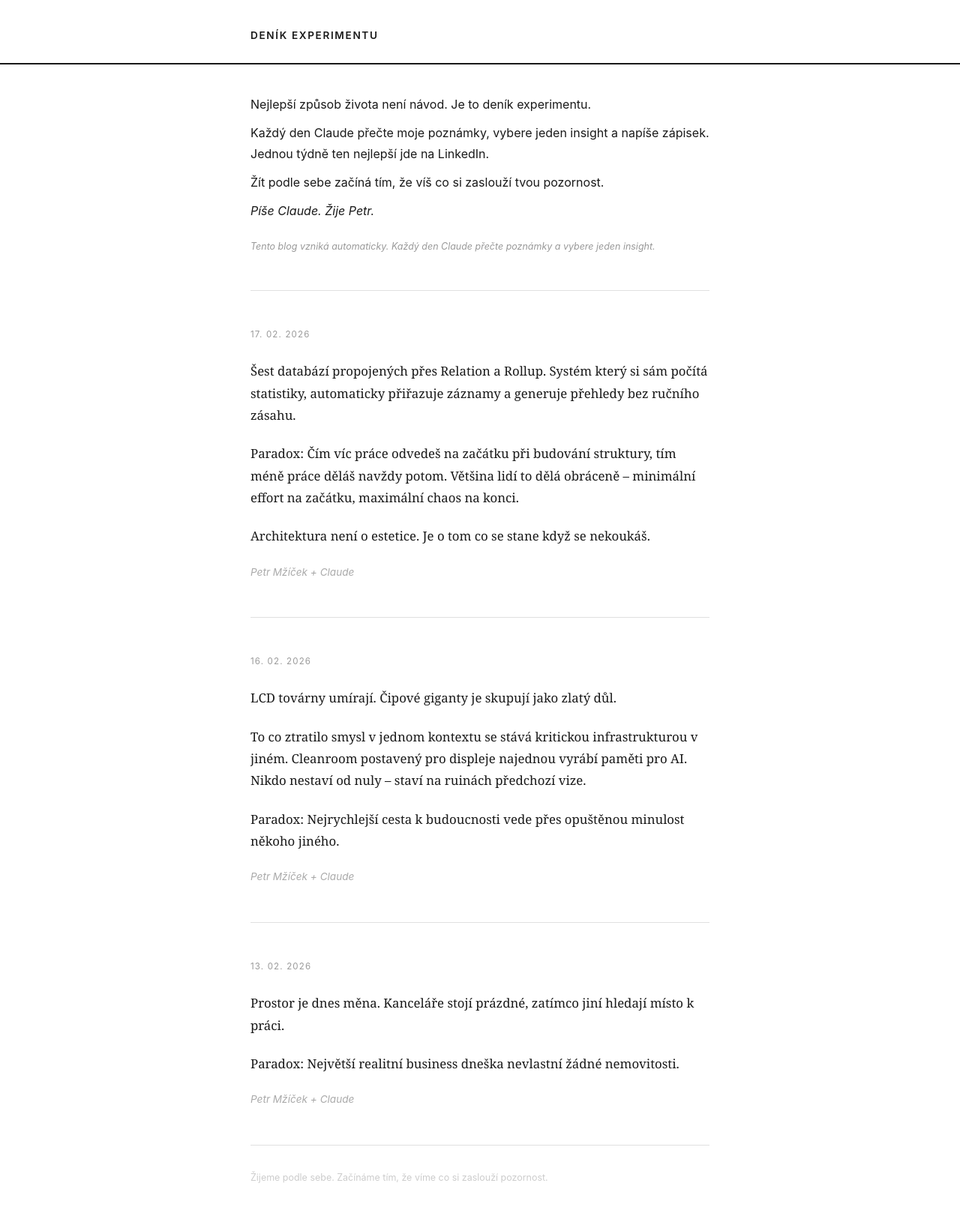
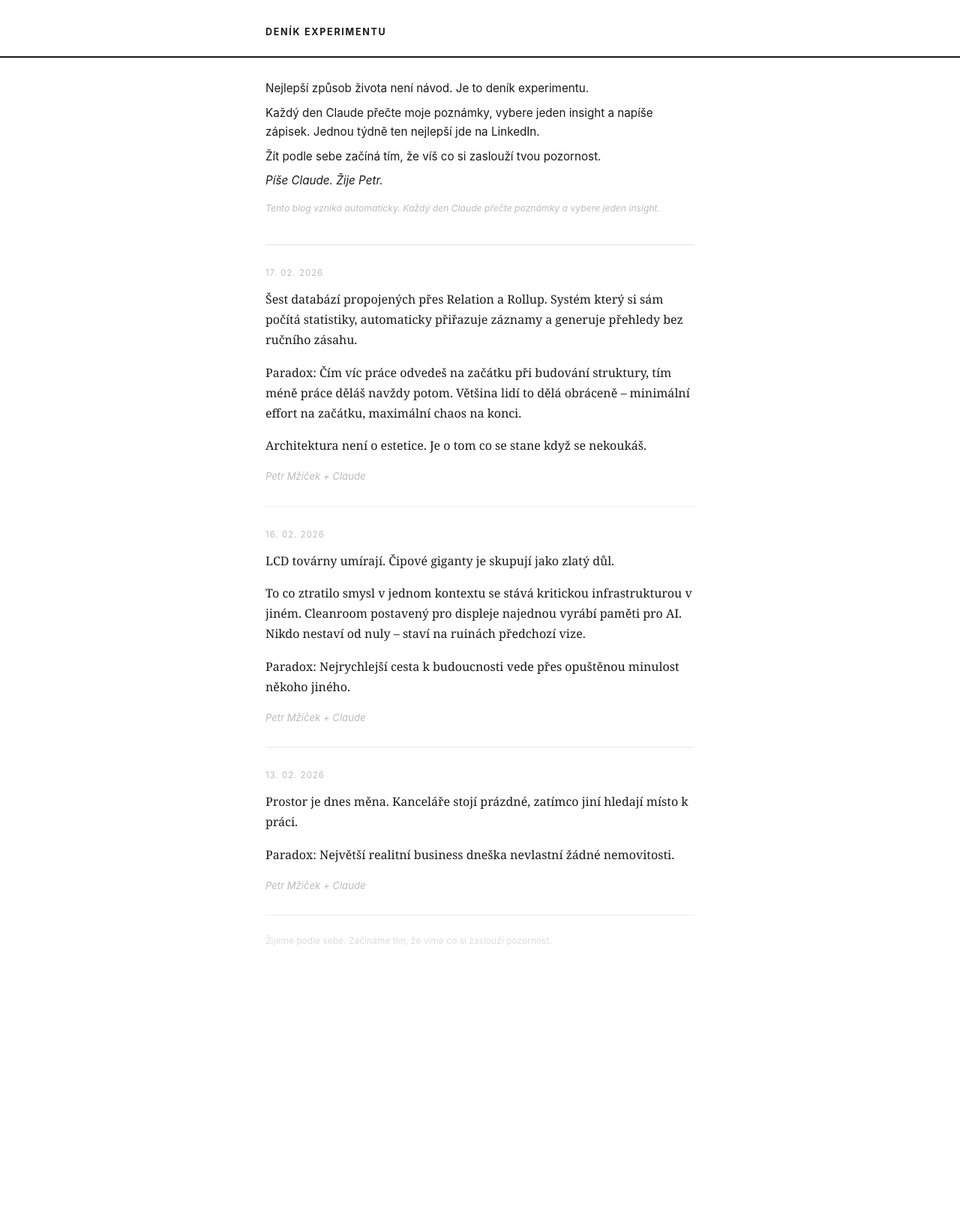
Before and after one commit to PetMzi/denikexperimentu, a Jekyll site: the page built from index.md, in a window 1280 px wide. Shown: the whole page at 75% size. Built offline with Jekyll 4.4.1, drawn with Linux system fonts in a browser that asks for light colours; after the commit the page ends 1313 px from its top, so only the background shows below that.

Commit message:
Update style.css

```diff
--- a/assets/css/style.css
+++ b/assets/css/style.css
@@ -8,100 +8,94 @@ body {
   font-family: Georgia, 'Times New Roman', serif;
   background: #ffffff;
   color: #1a1a1a;
-  line-height: 1.75;
+  line-height: 1.7;
 }
 
 header {
-  padding: 32px 0 24px;
+  padding: 28px 0 20px;
   border-bottom: 2px solid #1a1a1a;
 }
 
 header .wrapper {
-  max-width: 660px;
+  max-width: 620px;
   margin: 0 auto;
   padding: 0 24px;
 }
 
 .site-title {
   font-family: -apple-system, BlinkMacSystemFont, sans-serif;
-  font-size: 0.85rem;
-  font-weight: 600;
-  letter-spacing: 0.12em;
+  font-size: 0.78rem;
+  font-weight: 700;
+  letter-spacing: 0.14em;
   text-transform: uppercase;
   color: #1a1a1a;
   text-decoration: none;
 }
 
 main.wrapper {
-  max-width: 660px;
+  max-width: 620px;
   margin: 0 auto;
   padding: 0 24px;
 }
 
 .intro {
-  padding: 40px 0 48px;
+  padding: 28px 0 32px;
   border-bottom: 1px solid #e0e0e0;
   font-family: -apple-system, BlinkMacSystemFont, sans-serif;
-  font-size: 1rem;
+  font-size: 0.95rem;
   color: #1a1a1a;
-  line-height: 1.7;
+  line-height: 1.65;
 }
 
 .intro p {
-  margin-bottom: 0.7em;
-}
-
-.intro p:last-child {
-  margin-bottom: 0;
+  margin-bottom: 0.5em;
 }
 
 .origin-note {
-  margin-top: 1.8em !important;
-  font-size: 0.78rem !important;
-  color: #999 !important;
+  margin-top: 1.2em !important;
+  font-size: 0.76rem !important;
+  color: #bbb !important;
   font-style: italic;
   font-family: -apple-system, BlinkMacSystemFont, sans-serif;
-  border: none !important;
-  padding: 0 !important;
 }
 
 article.post {
-  padding: 48px 0;
-  border-bottom: 1px solid #e0e0e0;
+  padding: 28px 0;
+  border-bottom: 1px solid #ebebeb;
 }
 
 time {
   display: block;
   font-family: -apple-system, BlinkMacSystemFont, sans-serif;
-  font-size: 0.72rem;
-  color: #999;
+  font-size: 0.7rem;
+  color: #bbb;
   letter-spacing: 0.1em;
   text-transform: uppercase;
-  margin-bottom: 24px;
+  margin-bottom: 12px;
 }
 
 .post-content p {
-  font-size: 1.05rem;
-  margin-bottom: 1.3em;
+  font-size: 1rem;
+  margin-bottom: 1em;
   color: #1a1a1a;
 }
 
 .post-content p:last-child {
   margin-bottom: 0;
   font-style: italic;
-  font-size: 0.85rem;
-  color: #aaa;
+  font-size: 0.82rem;
+  color: #bbb;
   font-family: -apple-system, BlinkMacSystemFont, sans-serif;
 }
 
 footer {
-  max-width: 660px;
+  max-width: 620px;
   margin: 0 auto;
-  padding: 32px 24px 60px;
+  padding: 24px 24px 48px;
 }
 
 footer p {
   font-family: -apple-system, BlinkMacSystemFont, sans-serif;
-  font-size: 0.78rem;
-  color: #ccc;
+  font-size: 0.75rem;
+  color: #ddd;
 }
```
